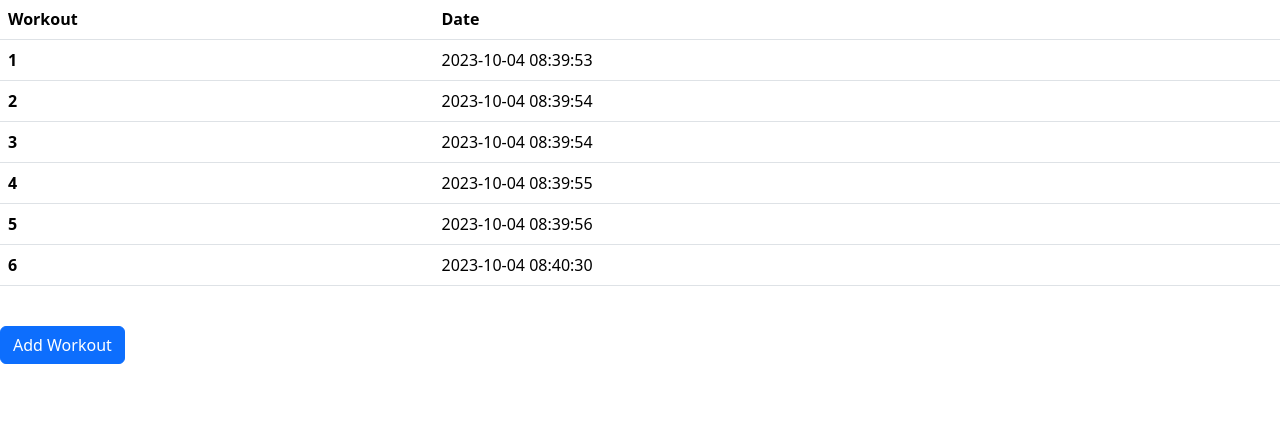
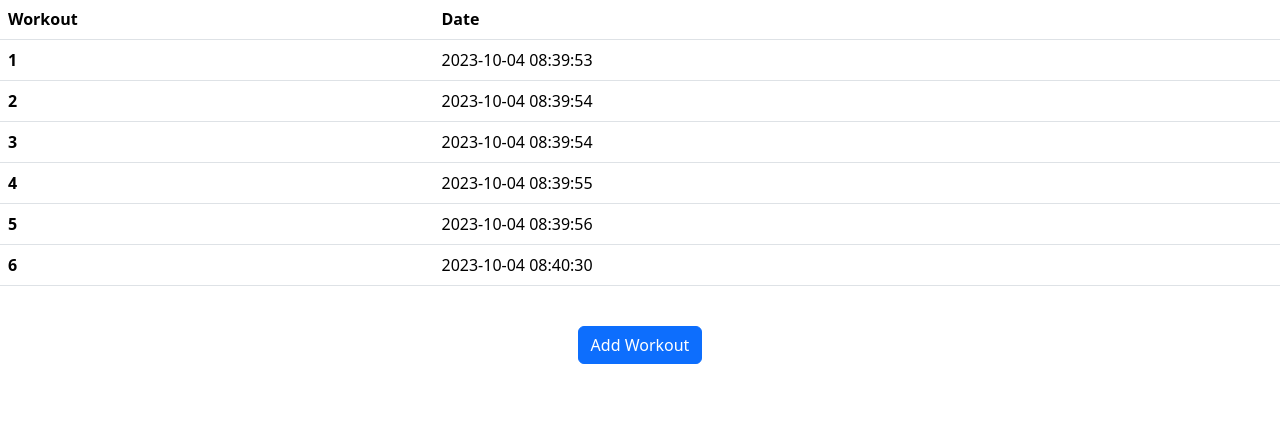
Before and after one commit to Azfar-Sphere/Workout-Log, a Flask app: page / in a window 1280 px wide. Shown: the part 72-498 px from the top of the page. Run offline with Flask 3, Linux system fonts and the light colour scheme; a user stored in the database is signed in; data comes from the database, SQL or seed files in the repository.

Commit message:
Centered Add Workout Button

```diff
--- a/webapp/templates/index.html
+++ b/webapp/templates/index.html
@@ -21,8 +21,10 @@ Index
         {% endfor %}
     </table>
     <br>
-    <form action="/" method="post">
-        <button class="btn btn-primary" type="submit" >Add Workout</button>
-    </form>
+    <div class="container text-center">
+        <form action="/" method="post">
+            <button class="btn btn-primary" type="submit" >Add Workout</button>
+        </form>
+    </div>
 </div>
 {% endblock %}
```
